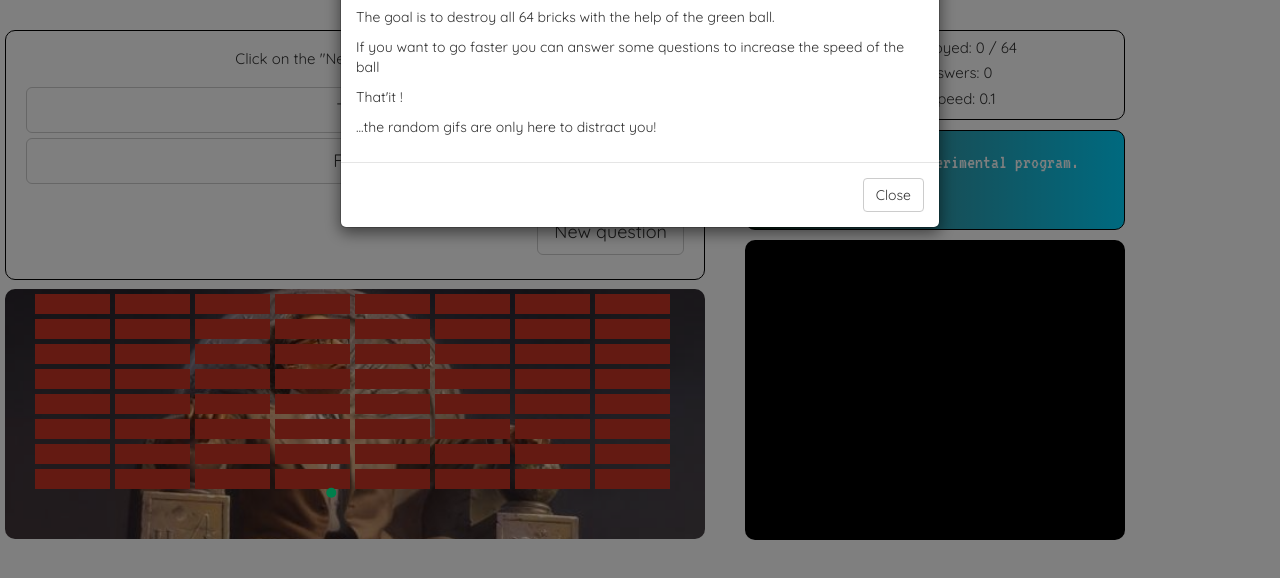
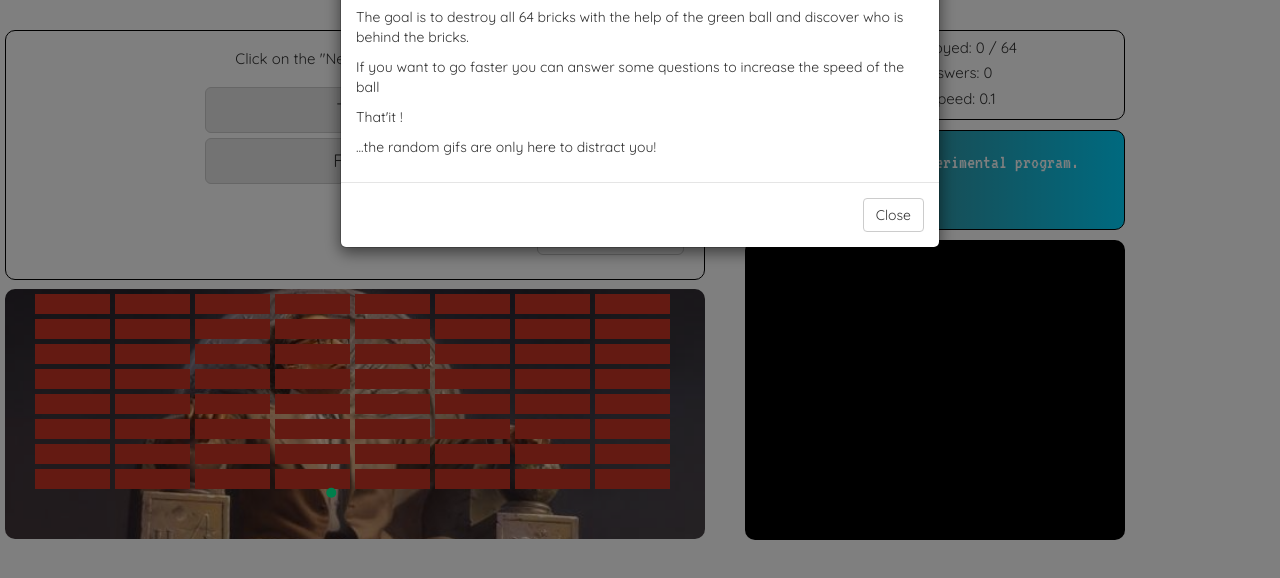
Before and after one commit to wavilo/Ironhack-exercice, a plain HTML site: page index.html in a window 1280 px wide. Both pictures are taken after a click on the button "Game Rules". Shown: the part 126-704 px from the top of the page. Drawn offline with nearby package versions, Linux system fonts and the light colour scheme; no server answers; a web font is replaced by a local one.

Commit message:
last edit

```diff
--- a/css/style.css
+++ b/css/style.css
@@ -117,3 +117,9 @@ canvas {
 .ball-type h2 {
   margin: 9px;
 }
+
+.btn-reponse {
+  margin: auto;
+  width: 300px;
+  background-color: #e7e7e7;
+}
--- a/index.html
+++ b/index.html
@@ -35,7 +35,8 @@
                             </div>
                             <div class="modal-body">
                                 <p>Welcome to this experimental program where you will be tested.</p>
-                                <p>The goal is to destroy all 64 bricks with the help of the green ball.</p>
+                                <p>The goal is to destroy all 64 bricks with the help of the green ball and discover who is
+                                    behind the bricks.</p>
                                 <p>If you want to go faster you can answer some questions to increase the speed of the ball</p>
                                 <p>That'it !</p>
                                 <p>...the random gifs are only here to distract you!</p>
```
